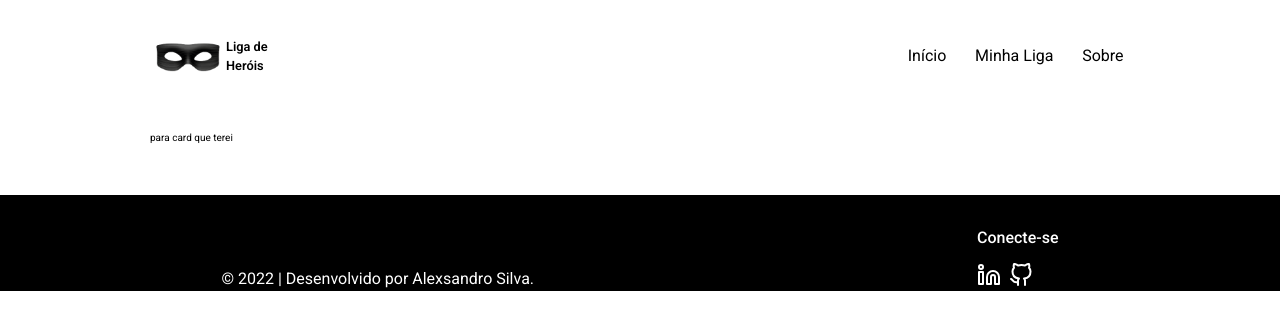
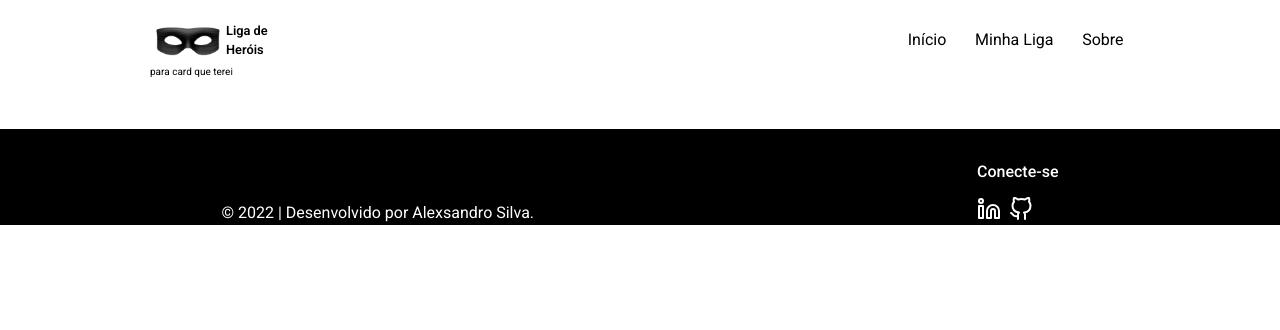
Before and after one commit to alexsandro-cristiano/league-of-heros, a React (Create React App) app: page /myleague in a window 1280 px wide. Shown: the top 330 px of the page. Built offline with nearby package versions, Linux system fonts and the light colour scheme.

Commit message:
refactory(Navbar): ajusta css do navbar

```diff
--- a/src/components/Navbar/Navbar.module.scss
+++ b/src/components/Navbar/Navbar.module.scss
@@ -2,9 +2,7 @@
   display: flex;
   align-items: center;
   justify-content: space-between;
-  max-width: 1020px;
-  margin: 0 auto;
-  padding: 2rem 20px 50px;
+  padding-top: 1rem;
   .logo {
     display: flex;
     align-items: center;
--- a/src/routes/AppRoutes.tsx
+++ b/src/routes/AppRoutes.tsx
@@ -8,8 +8,8 @@ import { BrowserRouter as Router, Route, Routes } from 'react-router-dom'
 export function AppRoutes() {
   return (
     <Router>
-      <Navbar />
       <main>
+        <Navbar />
         <Routes>
           <Route path="/">
             <Route index element={<Home />} />
```
